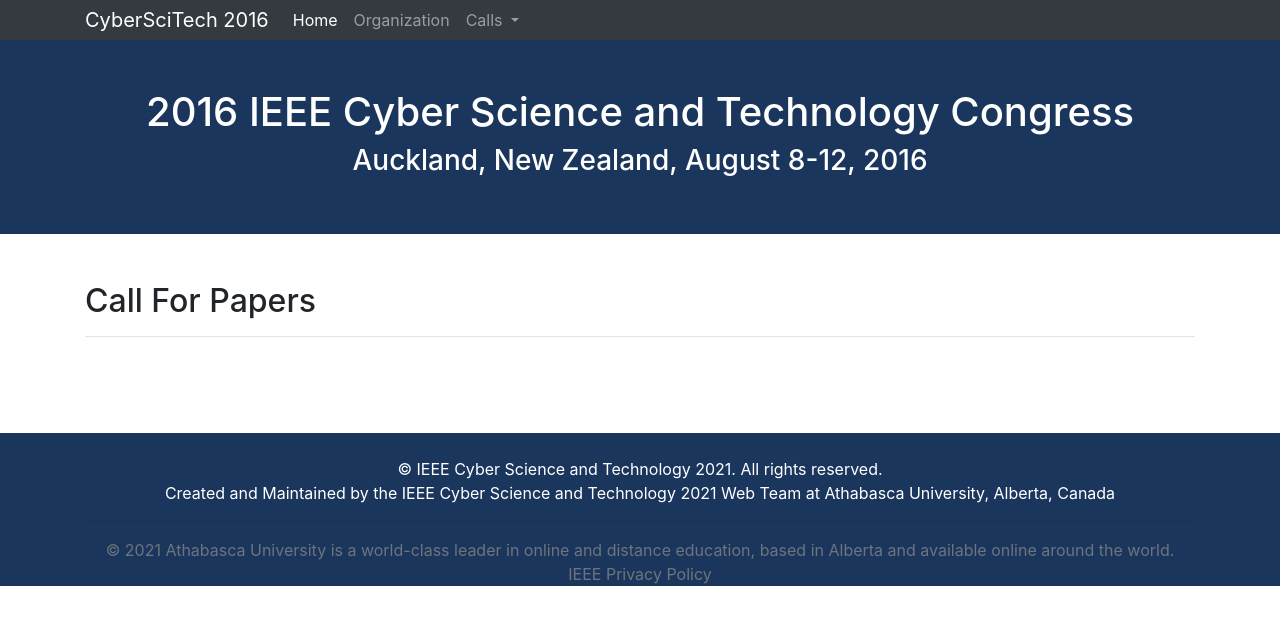
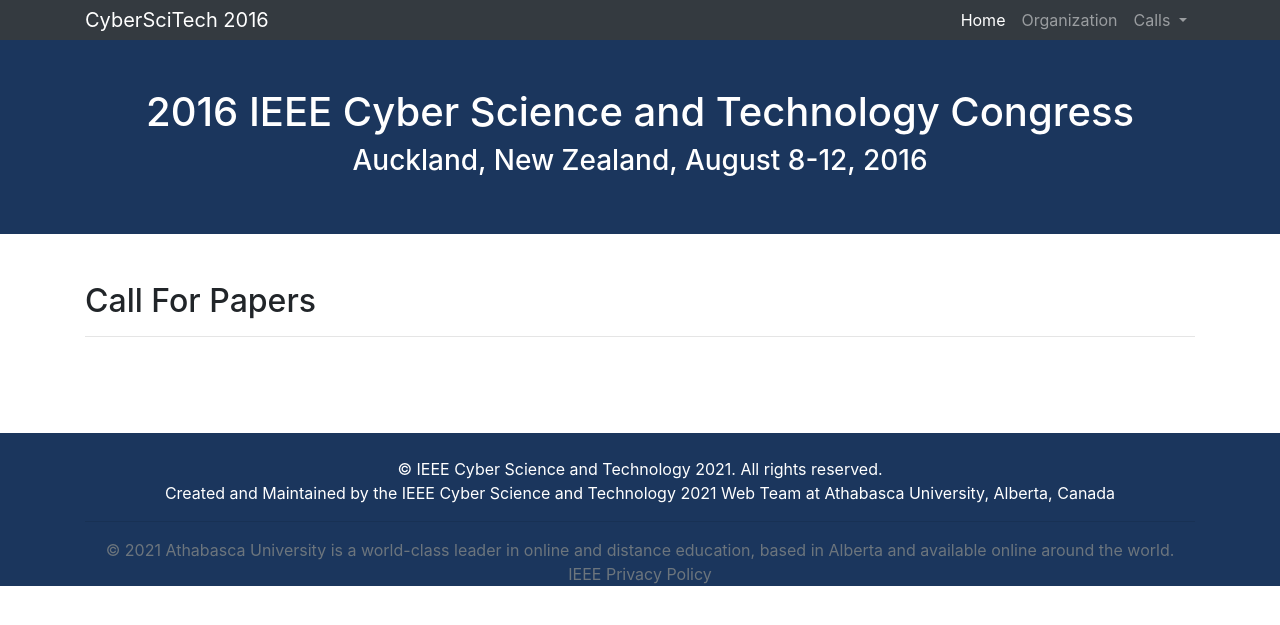
Before and after one commit to kstauff/2021, a Jekyll site: the page built from _pages/callpaper.md, in a window 1280 px wide. Shown: the top 625 px of the page. Built offline with Jekyll 4.4.1, drawn with Linux system fonts in a browser that asks for light colours.

Commit message:
Update nav2.html

```diff
--- a/_includes/nav2.html
+++ b/_includes/nav2.html
@@ -16,7 +16,7 @@
       <span class="navbar-toggler-icon"></span>
     </button>
    <div class="collapse navbar-collapse" id="navbarSupportedContent" >
-    <ul class="nav navbar-nav navbar-right">
+    <ul class="nav navbar-nav ml-auto">
 
       <li class="nav-item active">
         <a class="nav-link" href="{{ site.baseurl }}">Home <span class="sr-only">(current)</span></a>
```
